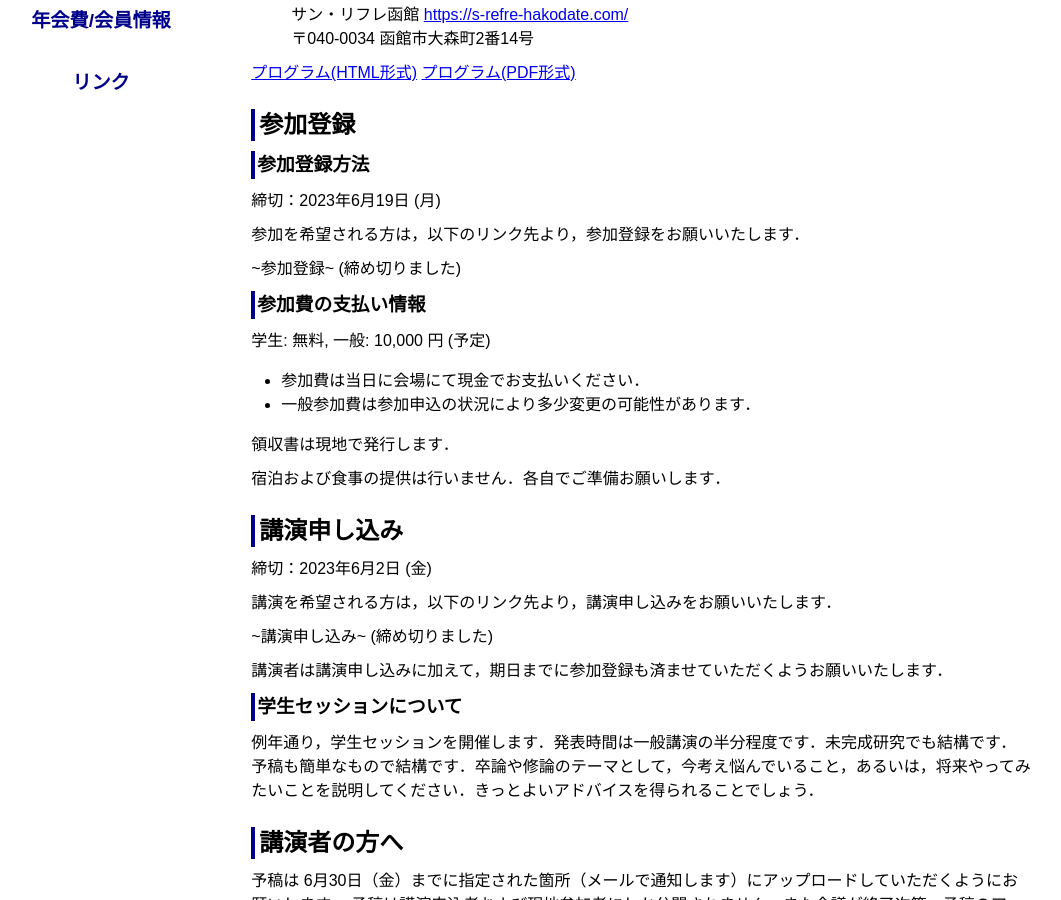
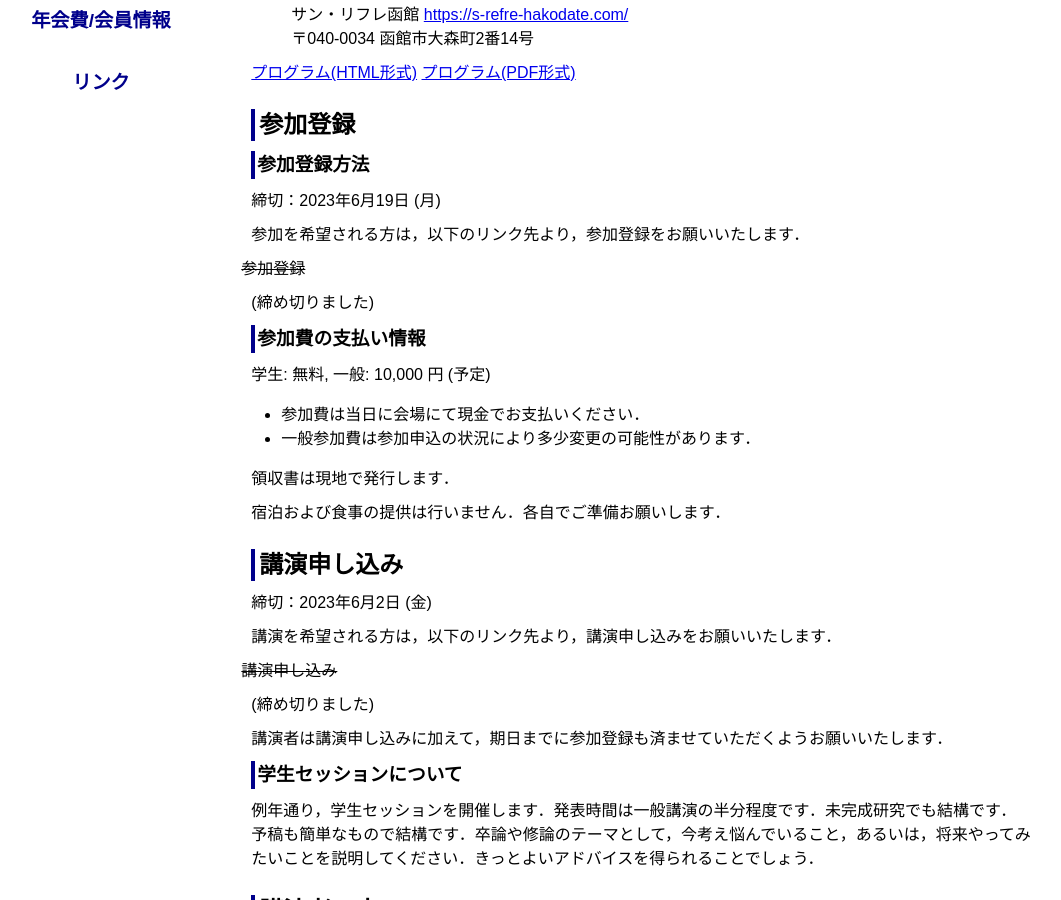
Before and after one commit to ytamura12/la-symposium_test.github.io, a Jekyll site: the page built from 2023/summer.md, in a window 1280 px wide and 900 px high, scrolled down 211 px. Shown: the whole window, without its empty margins (107-1168 px from the left). Built offline with Jekyll 4.4.1, drawn with Linux system fonts in a browser that asks for light colours.

```diff
--- a/2023/summer.md
+++ b/2023/summer.md
@@ -23,7 +23,7 @@ title: LA Symposium 2023, 夏のLA
 
 参加を希望される方は，以下のリンク先より，参加登録をお願いいたします．
 
-~参加登録~ (締め切りました)
+<s>参加登録</s> (締め切りました)
 <!-- [参加登録](https://art.ist.hokudai.ac.jp/LA/sanka/){:target="_blank"} -->
 
 ### 参加費の支払い情報
@@ -42,7 +42,7 @@ title: LA Symposium 2023, 夏のLA
 
 講演を希望される方は，以下のリンク先より，講演申し込みをお願いいたします．
 
-~講演申し込み~ (締め切りました)
+<s>講演申し込み</s> (締め切りました)
 <!-- [講演申し込み](https://art.ist.hokudai.ac.jp/LA/kouen/){:target="_blank"} -->
 
 講演者は講演申し込みに加えて，期日までに参加登録も済ませていただくようお願いいたします．
```
